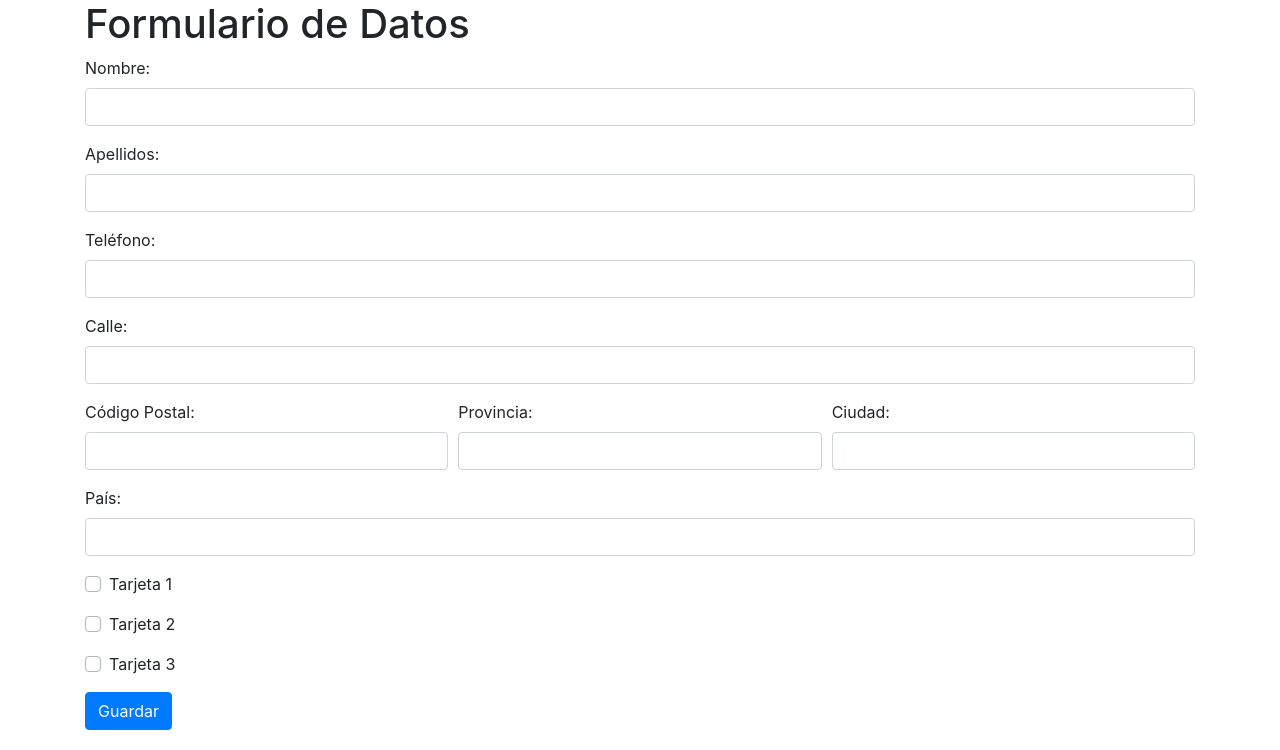
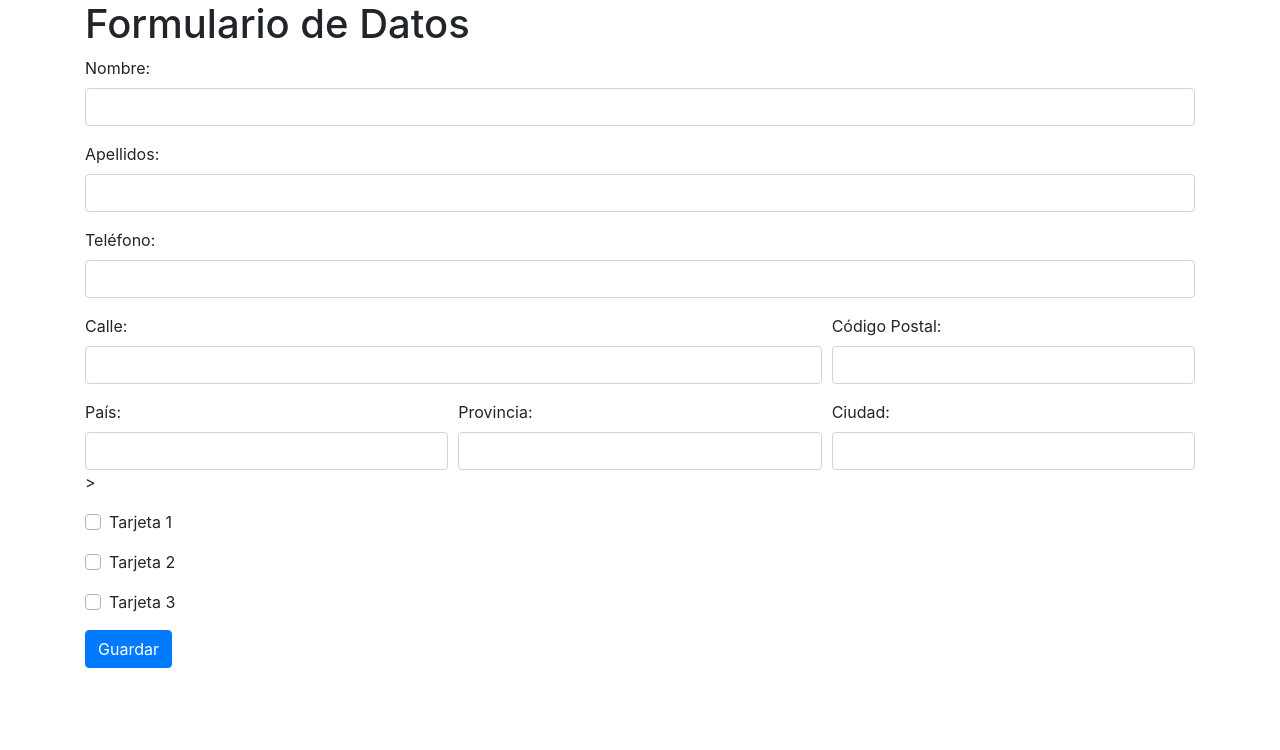
Before and after one commit to mmedcel2005/ProyectoFinal, a PHP site: page /views/pruebaEditarPerfil.php in a window 1280 px wide. Shown: the top 750 px of the page. Run offline with PHP 8.4, Linux system fonts and the light colour scheme; some libraries are stand-ins or nearby versions.

Commit message:
Update pruebaEditarPerfil.php

```diff
--- a/views/pruebaEditarPerfil.php
+++ b/views/pruebaEditarPerfil.php
@@ -1,11 +1,13 @@
 <!DOCTYPE html>
 <html lang="es">
+
 <head>
     <meta charset="UTF-8">
     <meta name="viewport" content="width=device-width, initial-scale=1.0">
     <title>Página con Bootstrap</title>
     <link rel="stylesheet" href="https://stackpath.bootstrapcdn.com/bootstrap/4.5.2/css/bootstrap.min.css">
 </head>
+
 <body>
     <div class="container">
         <h1>Formulario de Datos</h1>
@@ -22,14 +24,20 @@
                 <label for="telefono">Teléfono:</label>
                 <input type="text" class="form-control" id="telefono" name="telefono">
             </div>
-      <div class="form-group">
+            <div class="form-row">
+                <div class="form-group col-md-8">
                     <label for="calle">Calle:</label>
                     <input type="text" class="form-control" id="calle" name="calle">
                 </div>
-      <div class="form-row">
                 <div class="form-group col-md-4">
                     <label for="codigo-postal">Código Postal:</label>
                     <input type="text" class="form-control" id="codigo-postal" name="codigo-postal">
+                </div>
+            </div>
+            <div class="form-row">
+                <div class="form-group col-md-4">
+                    <label for="pais">País:</label>
+                    <input type="text" class="form-control" id="pais" name="pais">>
                 </div>
                 <div class="form-group col-md-4">
                     <label for="provincia">Provincia:</label>
@@ -39,10 +47,6 @@
                     <label for="ciudad">Ciudad:</label>
                     <input type="text" class="form-control" id="ciudad" name="ciudad">
                 </div>
-      </div>
-      <div class="form-group">
-        <label for="pais">País:</label>
-        <input type="text" class="form-control" id="pais" name="pais">
             </div>
             <div class="form-group">
                 <div class="custom-control custom-checkbox">
@@ -80,4 +84,5 @@
         }
     </script>
 </body>
+
 </html>
```
Lines whose indentation alone changed are shown as unchanged.
